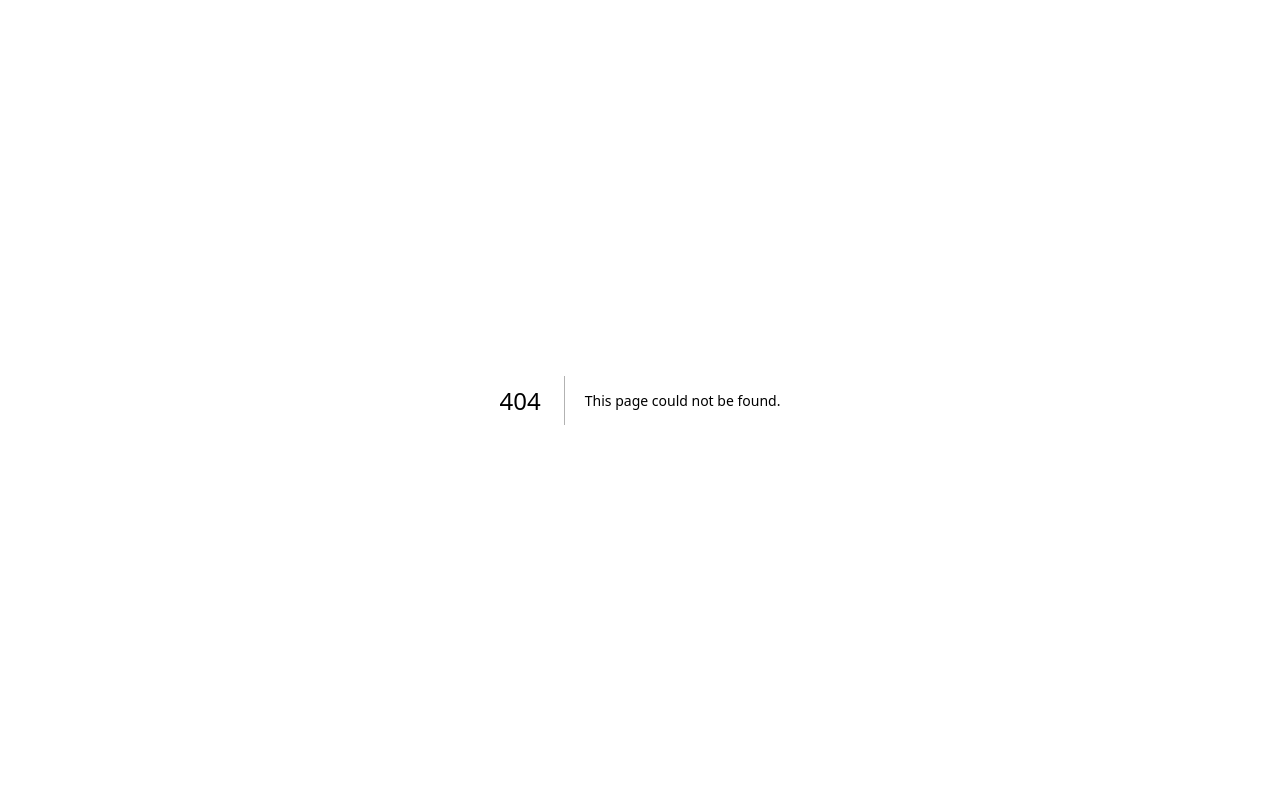
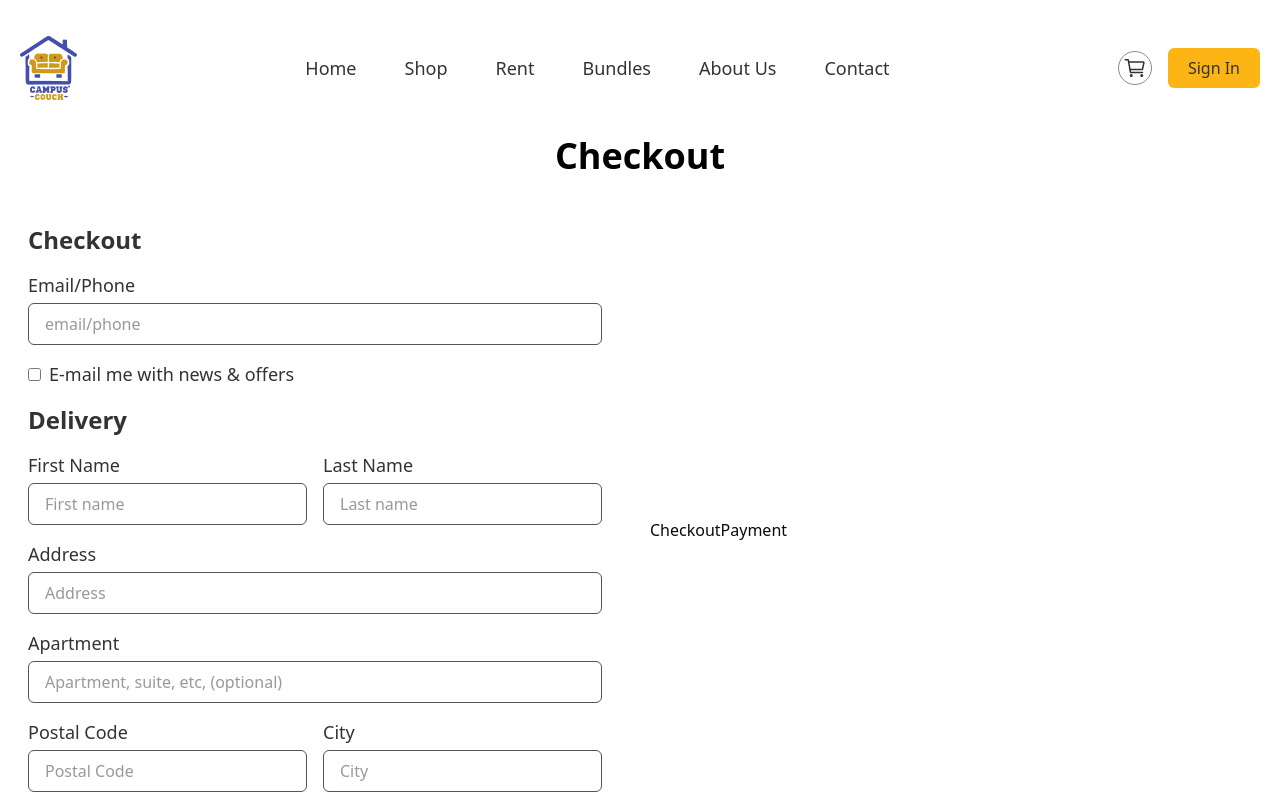
Before and after one commit to murad403/campus-couch-frontend, a Next.js app: page /checkout in a window 1280 px wide. Before the commit this address had no page. Shown: the top 800 px of the page. Built offline with nearby package versions, Linux system fonts and the light colour scheme.

Commit message:
checkout form

```diff
--- a/src/app/(app)/cart/page.tsx
+++ b/src/app/(app)/cart/page.tsx
@@ -5,6 +5,7 @@ import { IoAdd } from 'react-icons/io5'
 import { GrFormSubtract } from "react-icons/gr";
 import { RiDeleteBin6Line } from "react-icons/ri";
 import RemoveCartItemModal from '@/components/modal/RemoveCartItemModal';
+import Link from 'next/link';
 
 const Cart = () => {
     return (
@@ -133,7 +134,7 @@ const Cart = () => {
                         <p className="text-sm text-gray-600">Taxes and shipping calculated at checkout</p>
                     </div>
                     <button className="w-full cursor-pointer md:w-64 bg-button-background text-black font-bold py-3 px-6 rounded transition">
-                        Checkout
+                        <Link href={'/checkout'}>Checkout</Link>
                     </button>
                 </div>
             </div>
--- /dev/null
+++ b/src/app/(app)/checkout/CheckoutForm.tsx
@@ -0,0 +1,106 @@
+"use client"
+import { useForm, useWatch } from "react-hook-form"
+
+type Inputs = {
+  emailOrPhone: string;
+  newsAndOffers: boolean;
+  firstName: string;
+  lastName: string;
+  address: string;
+  apartment: string;
+  city: string;
+  postalCode: string;
+  savaeInfo: boolean;
+}
+
+const CheckoutForm = () => {
+  const {
+    register,
+    control,
+    formState: { errors },
+  } = useForm<Inputs>({mode: "onChange"});
+
+
+  const firstName = useWatch({ control, name: "firstName" });
+  const lastName = useWatch({ control, name: "lastName" });
+  const emailOrPhone = useWatch({ control, name: "emailOrPhone" });
+  const address = useWatch({ control, name: "address" });
+  const apartment = useWatch({ control, name: "apartment" });
+  const city = useWatch({ control, name: "city" });
+  const postalCode = useWatch({ control, name: "postalCode" });
+  const newsAndOffers = useWatch({ control, name: "newsAndOffers" });
+  const savaeInfo = useWatch({ control, name: "savaeInfo" });
+  const data = {
+    emailOrPhone,
+    newsAndOffers,
+    firstName,
+    lastName,
+    address,
+    apartment,
+    city,
+    postalCode,
+    savaeInfo
+  }
+  console.log(data);
+
+
+  return (
+    <div className="md:px-7">
+      <form className="text-title space-y-4">
+        <h2 className="font-semibold text-2xl">Checkout</h2>
+        <div>
+          <label className="text-[18px] block mb-1">Email/Phone</label>
+          <input placeholder="email/phone" type="text" {...register("emailOrPhone", {required: true})} className="border border-heading px-4 py-2 appearance-none w-full outline-none rounded-sm" />
+          {errors.emailOrPhone && <span className="text-red-500 text-sm">This field is required</span>}
+        </div>
+        <div>
+          <input type="checkbox" {...register("newsAndOffers")} />
+          <label className="text-[18px] mb-1 ml-2">E-mail me with news & offers</label>
+        </div>
+
+        {/* delivery */}
+        <h2 className="font-semibold text-2xl">Delivery</h2>
+        <div className="flex flex-col md:flex-row gap-4">
+          <div className="md:w-1/2 w-full">
+            <label className="text-[18px] block mb-1">First Name</label>
+            <input placeholder="First name" type="text" {...register("firstName", {required: true})} className="border border-heading px-4 py-2 appearance-none w-full outline-none rounded-sm" />
+            {errors.emailOrPhone && <span className="text-red-500 text-sm">This field is required</span>}
+          </div>
+          <div className="md:w-1/2 w-full">
+            <label className="text-[18px] block mb-1">Last Name</label>
+            <input placeholder="Last name" type="text" {...register("lastName", {required: true})} className="border border-heading px-4 py-2 appearance-none w-full outline-none rounded-sm" />
+            {errors.emailOrPhone && <span className="text-red-500 text-sm">This field is required</span>}
+          </div>
+        </div>
+        <div>
+          <label className="text-[18px] block mb-1">Address</label>
+          <input placeholder="Address" type="text" {...register("address", {required: true})} className="border border-heading px-4 py-2 appearance-none w-full outline-none rounded-sm" />
+          {errors.emailOrPhone && <span className="text-red-500 text-sm">This field is required</span>}
+        </div>
+        <div>
+          <label className="text-[18px] block mb-1">Apartment</label>
+          <input placeholder="Apartment, suite, etc, (optional)" type="text" {...register("apartment", {required: true})} className="border border-heading px-4 py-2 appearance-none w-full outline-none rounded-sm" />
+          {errors.emailOrPhone && <span className="text-red-500 text-sm">This field is required</span>}
+        </div>
+        <div className="flex flex-col md:flex-row gap-4">
+          <div className="md:w-1/2 w-full">
+            <label className="text-[18px] block mb-1">Postal Code</label>
+            <input placeholder="Postal Code" type="text" {...register("postalCode", {required: true})} className="border border-heading px-4 py-2 appearance-none w-full outline-none rounded-sm" />
+            {errors.emailOrPhone && <span className="text-red-500 text-sm">This field is required</span>}
+          </div>
+          <div className="md:w-1/2 w-full">
+            <label className="text-[18px] block mb-1">City</label>
+            <input placeholder="City" type="text" {...register("city", {required: true})} className="border border-heading px-4 py-2 appearance-none w-full outline-none rounded-sm" />
+            {errors.emailOrPhone && <span className="text-red-500 text-sm">This field is required</span>}
+          </div>
+        </div>
+        <div>
+          <input type="checkbox" {...register("savaeInfo")} />
+          <label className="text-[18px] mb-1 ml-2">Save this information for the next time</label>
+        </div>
+      </form>
+    </div>
+  )
+}
+
+export default CheckoutForm
--- /dev/null
+++ b/src/app/(app)/checkout/CheckoutPayment.tsx
@@ -0,0 +1,11 @@
+import React from 'react'
+
+const CheckoutPayment = () => {
+  return (
+    <div>
+      CheckoutPayment
+    </div>
+  )
+}
+
+export default CheckoutPayment
--- /dev/null
+++ b/src/app/(app)/checkout/page.tsx
@@ -0,0 +1,21 @@
+import React from 'react'
+import CheckoutForm from './CheckoutForm'
+import CheckoutPayment from './CheckoutPayment'
+
+const Checkout = () => {
+    return (
+        <div className="container mx-auto md:mb-20 mb-10 px-5 md:px-0">
+            <h1 className="font-semibold text-3xl md:text-4xl text-black text-center md:mb-12 mb-7">Checkout</h1>
+            <div className='flex flex-col md:flex-row items-center gap-5'>
+                <div className='w-full md:w-1/2'>
+                    <CheckoutForm></CheckoutForm>
+                </div>
+                <div className='w-full md:w-1/2'>
+                    <CheckoutPayment></CheckoutPayment>
+                </div>
+            </div>
+        </div>
+    )
+}
+
+export default Checkout
```
